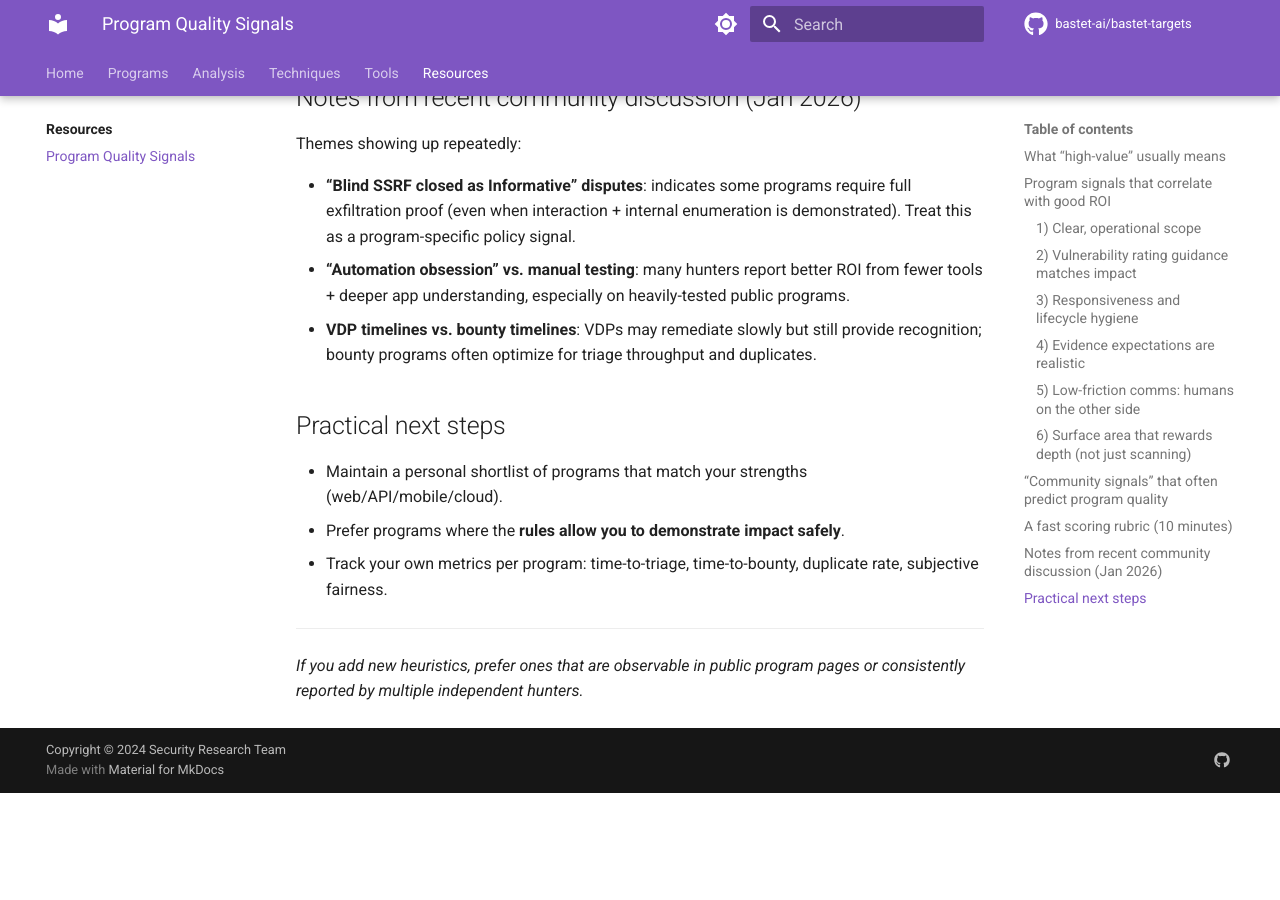
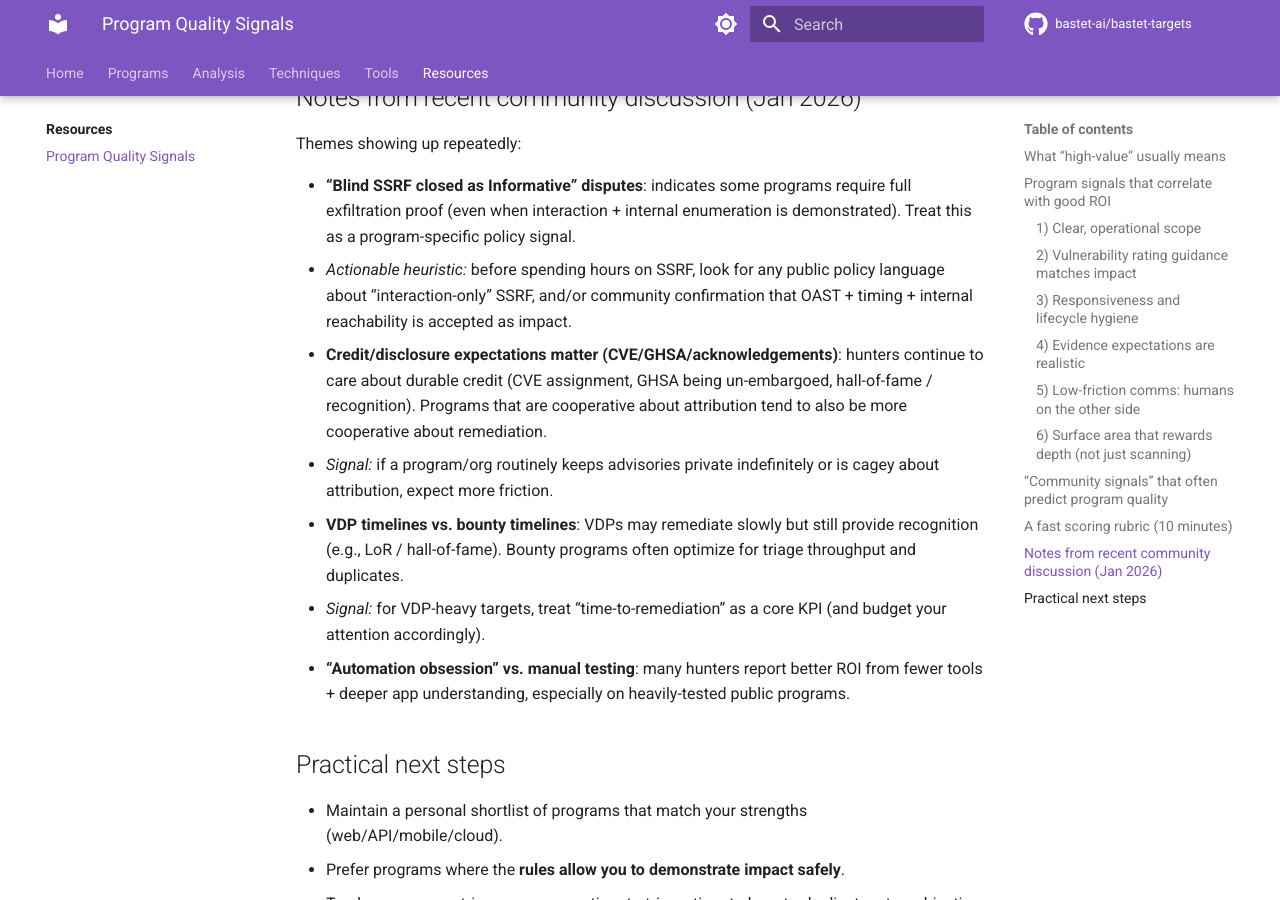
Before and after one commit to bastet-ai/bastet-targets, an MkDocs documentation site: the page built from docs/resources/program-quality-signals.md, in a window 1280 px wide and 900 px high, scrolled down 3496 px. Built offline with MkDocs 1.6.1 and Material for MkDocs 9.7.7, drawn with Linux system fonts in a browser that asks for light colours; comment, search, counter and statistics services are not loaded; before the commit the page ends 4289 px from its top, so only the background shows below that.

Commit message:
Update program quality signals (credit + VDP timelines)

```diff
--- a/docs/resources/program-quality-signals.md
+++ b/docs/resources/program-quality-signals.md
@@ -117,8 +117,12 @@ Score each 0–2:
 Themes showing up repeatedly:
 
 - **“Blind SSRF closed as Informative” disputes**: indicates some programs require full exfiltration proof (even when interaction + internal enumeration is demonstrated). Treat this as a program-specific policy signal.
+  - *Actionable heuristic:* before spending hours on SSRF, look for any public policy language about “interaction-only” SSRF, and/or community confirmation that OAST + timing + internal reachability is accepted as impact.
+- **Credit/disclosure expectations matter (CVE/GHSA/acknowledgements)**: hunters continue to care about durable credit (CVE assignment, GHSA being un-embargoed, hall-of-fame / recognition). Programs that are cooperative about attribution tend to also be more cooperative about remediation.
+  - *Signal:* if a program/org routinely keeps advisories private indefinitely or is cagey about attribution, expect more friction.
+- **VDP timelines vs. bounty timelines**: VDPs may remediate slowly but still provide recognition (e.g., LoR / hall-of-fame). Bounty programs often optimize for triage throughput and duplicates.
+  - *Signal:* for VDP-heavy targets, treat “time-to-remediation” as a core KPI (and budget your attention accordingly).
 - **“Automation obsession” vs. manual testing**: many hunters report better ROI from fewer tools + deeper app understanding, especially on heavily-tested public programs.
-- **VDP timelines vs. bounty timelines**: VDPs may remediate slowly but still provide recognition; bounty programs often optimize for triage throughput and duplicates.
 
 ## Practical next steps
 
```
